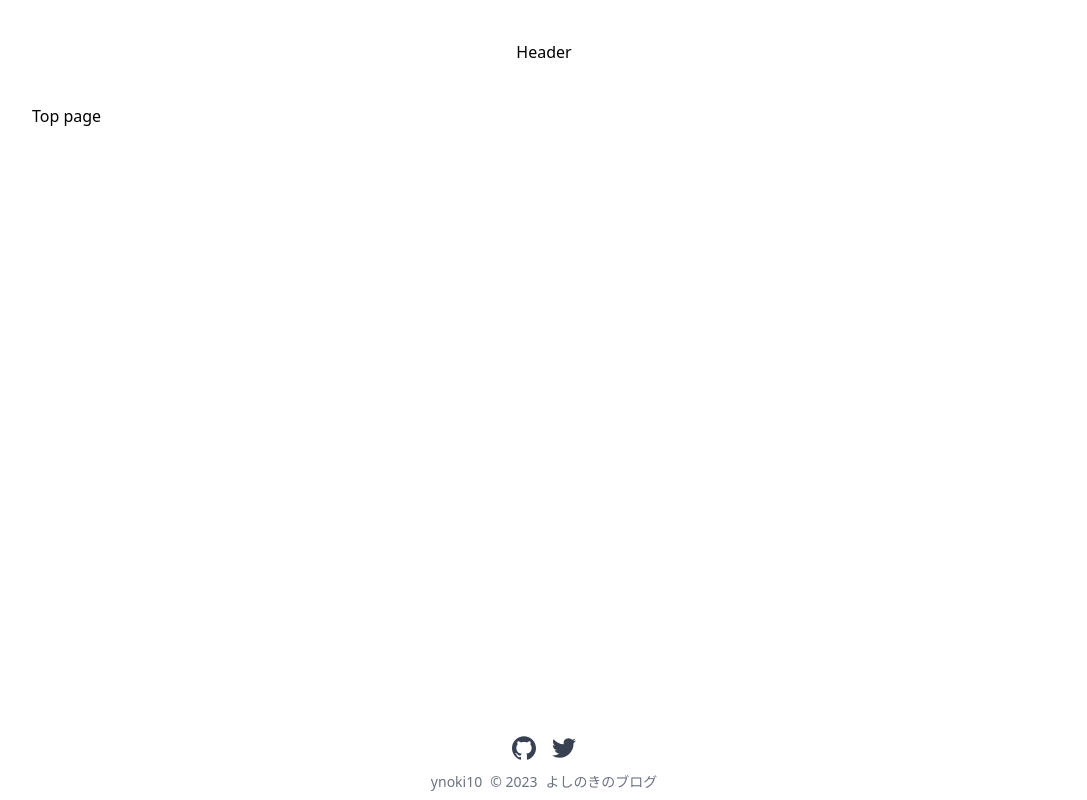
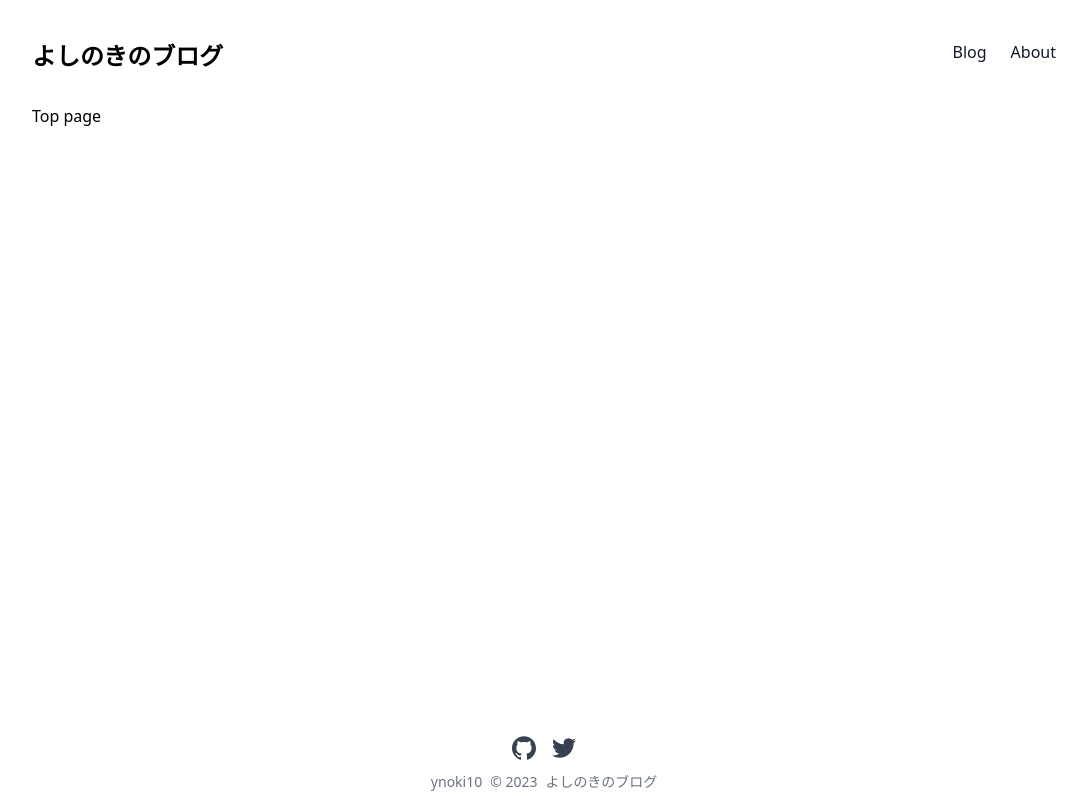
Before and after one commit to ynoki10/tech-blog, a Next.js app: page / in a window 1280 px wide. Shown: the whole page, without its empty margins (96-1183 px from the left). Built offline with nearby package versions, Linux system fonts and the light colour scheme.

Commit message:
ヘッダー作成

```diff
--- a/components/Header.tsx
+++ b/components/Header.tsx
@@ -1,7 +1,37 @@
+import Link from '@/components/Link';
+
+import headerNavLinks from '@/data/headerNavLinks';
+import siteMetadata from '@/data/siteMetadata';
+
 export default function Header() {
   return (
-    <header className="flex items-center justify-center py-10">
-      <p>Header</p>
+    <header className="flex items-center justify-between py-10">
+      <div>
+        <Link href="/" aria-label={siteMetadata.headerTitle}>
+          <div className="flex items-center justify-between">
+            {typeof siteMetadata.headerTitle === 'string' ? (
+              <div className="hidden h-6 text-2xl font-semibold sm:block">
+                {siteMetadata.headerTitle}
+              </div>
+            ) : (
+              siteMetadata.headerTitle
+            )}
+          </div>
+        </Link>
+      </div>
+      <div className="flex items-center space-x-4 leading-5 sm:space-x-6">
+        {headerNavLinks
+          .filter((link) => link.href !== '/')
+          .map((link) => (
+            <Link
+              key={link.title}
+              href={link.href}
+              className="hidden font-medium text-gray-900 sm:block"
+            >
+              {link.title}
+            </Link>
+          ))}
+      </div>
     </header>
   );
 }
--- /dev/null
+++ b/components/Link.tsx
@@ -0,0 +1,22 @@
+import Link from 'next/link';
+import { AnchorHTMLAttributes } from 'react';
+
+import type { LinkProps } from 'next/link';
+
+export default function CustomLink({
+  href,
+  ...rest
+}: LinkProps & AnchorHTMLAttributes<HTMLAnchorElement>) {
+  const isInternalLink = href && href.startsWith('/');
+  const isAnchorLink = href && href.startsWith('#');
+
+  if (isInternalLink) {
+    return <Link href={href} {...rest} />;
+  }
+
+  if (isAnchorLink) {
+    return <a href={href} {...rest} />;
+  }
+
+  return <a target="_blank" rel="noopener noreferrer" href={href} {...rest} />;
+}
--- /dev/null
+++ b/data/headerNavLinks.ts
@@ -0,0 +1,7 @@
+const headerNavLinks = [
+  { href: '/', title: 'Home' },
+  { href: '/blog', title: 'Blog' },
+  { href: '/about', title: 'About' },
+];
+
+export default headerNavLinks;
```
